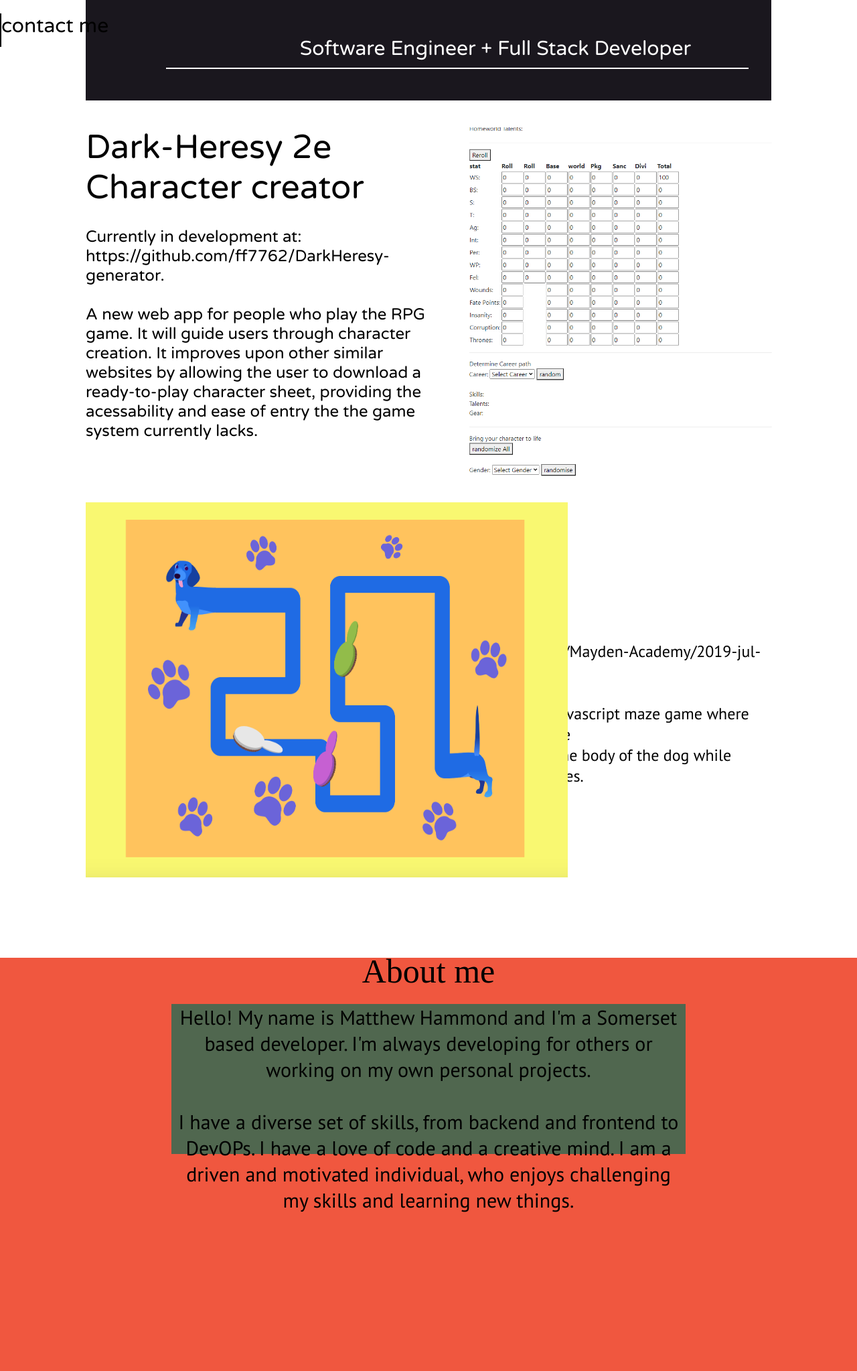
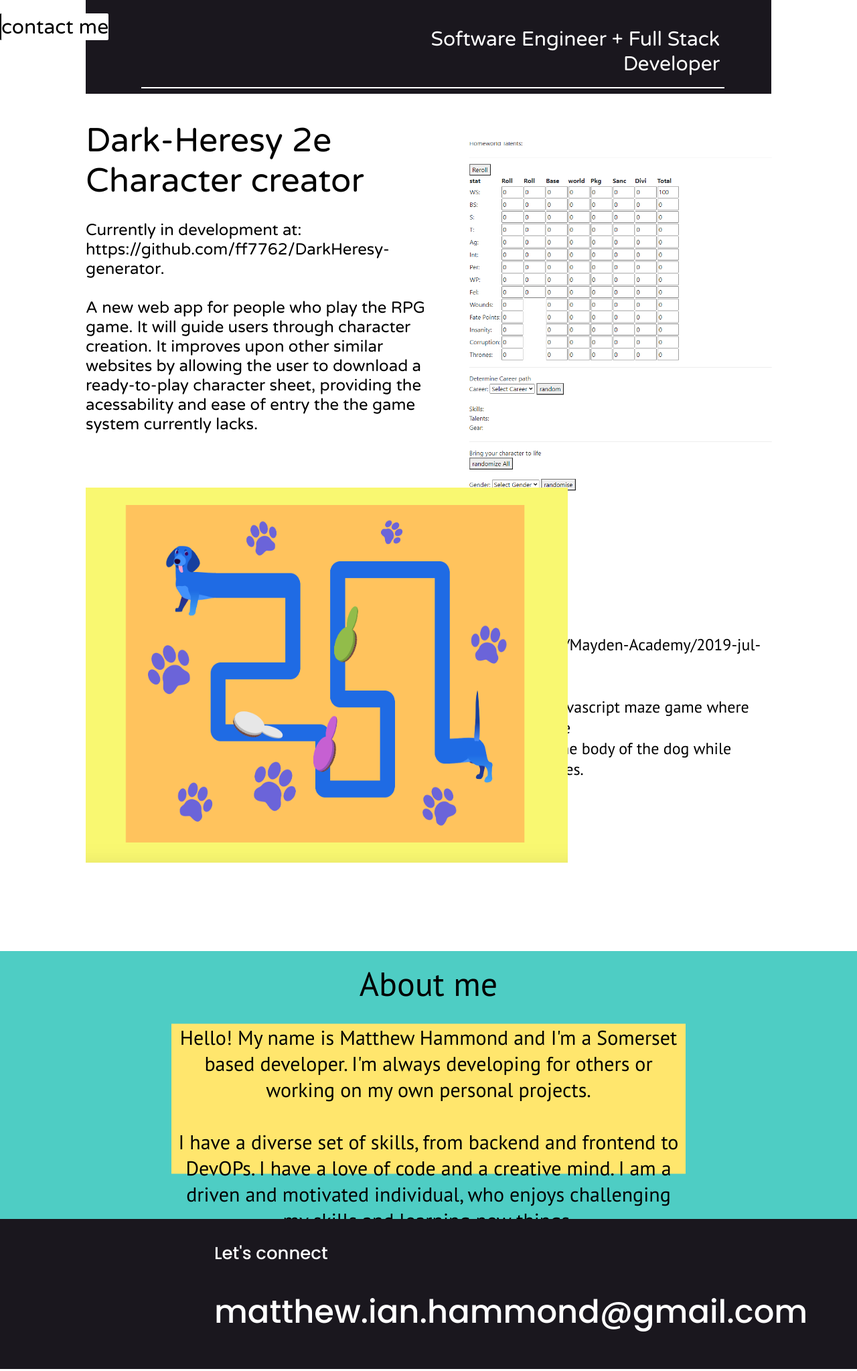
Before and after one commit to ff7762/Portfolio, a plain HTML site: page index.html in a window 1280 px wide. Shown: the part 660-2707 px from the top of the page at 67% size. Drawn offline with Linux system fonts and the light colour scheme.

Commit message:
Changed px sizes to vm and vh to make site more responsive.

```diff
--- a/index.css
+++ b/index.css
@@ -4,6 +4,11 @@
     margin: 0;
     padding: 0;
 }
+
+html {
+    scroll-behavior: smooth;
+}
+
 
 @font-face {
   font-family: 'poppins';
@@ -38,17 +43,24 @@
 .contact {
     top: 85vh;
     border-left: 2px solid #000000;
+    border-top: 0px solid transparent;
+    border-bottom: 0px solid transparent;
+    border-right: 0px solid transparent;
     margin: 0px;
     padding: 0px;
-    height: 50px;
+    height: 5vh;
     z-index: 10;
     font-family: var;
+    font-size: 30px;
+    box-shadow: 0px 0px 0px transparent;
+    text-shadow: 0px 0px 0px transparent;
+    background: #ffffff;
+    border-radius: 2px;
+    scroll-behavior: smooth;
 }
 
 .sticky-helper {
-    font-size: 30px;
     text-align: left;
-
     position: sticky;
     top: 0;
     z-index: 10;
@@ -57,7 +69,7 @@
 .name {
     font-size: 30px;
     text-align: left;
-    margin-left: 20px;
+    margin-left: 3svw;
     position: sticky;
     top: 0;
     margin-left: 20px;
@@ -71,8 +83,8 @@
     color: #ffffff;
     z-index: 1;
     text-align: left;
-    padding-left: 20px;
-    padding-top: 20px;
+    padding-left: 2vw;
+    padding-top: 2vh;
 }
 
 .panel {
@@ -96,22 +108,21 @@
     color: #ffffff;
     font-size: 30px;
     padding-top: 60vh;
-    padding-left: 120px;
+    padding-left: 30vw;
     text-align: right;
-    padding-right: 120px;
-    padding-bottom: 10px;
+    padding-right: 6vw;
+    padding-bottom: 2vh;
 }
 
 .rule {
     width: 85%;
     border-top: 2px solid #ffffff;
-    padding-top: 640px;
-    margin-left: 120px;
+    margin-left: 6.5vw;
 }
 
 .project1 {
     height: 80vh;
-    padding-top: 40px;
+    padding-top: 5vh;
     background-color: #ffffff;
 }
 
@@ -125,8 +136,8 @@
     width: auto;
     height: auto;
     margin-left: 51vw;
-    padding-top: 60px;
-    top: -700px;
+    padding-top: 4vh;
+    top: -80vh;
 }
 
 .text-box {
@@ -149,7 +160,7 @@
     width: auto;
     height: auto;
     margin-left: 10vw;
-    padding-top: 60px;
+    padding-top: 6vh;
     top: -780px;
 }
 
@@ -161,21 +172,43 @@
 }
 
 .bio {
-    height: 80vh;
-    background-color: #F0573F
+    height: 50vh;
+    background-color: #4ecdc4;
 }
 
 .bio-panel {
     text-align: center;
-    background-color: #50674F;
+    background-color: #ffe66d;
     height: 28vh;
     width: 60vw;
     font-size: 30px;
     font-family: ptsans;
-    top: -200px;
+    top: -4vh;
 }
 
 .bio-title {
+    font-family: ptsans;
     font-size: 50px;
-    top: -220px;
+    top: -60px;
 }
+
+.contact-me {
+    height: 28vh;
+    background-color: #1A171E;
+}
+
+.lets-connect {
+    color: #ffffff;
+    font-size: 26px;
+    padding-left: 40vh;
+    padding-top: 4vh;
+    font-family: poppins;
+}
+
+.email {
+    color: #ffffff;
+    font-size: 48px;
+    padding-left: 40vh;
+    padding-top: 4vh;
+    font-family: poppins;
+}
--- a/index.html
+++ b/index.html
@@ -7,7 +7,9 @@
 </head>
 <body>
     <div class="sticky-helper">
-        <div class="contact">contact me</div>
+        <a class="contact-link" href="#contact-me">
+            <button class="contact" type="button">contact me</button>
+        </a>
     </div>
     <section class="landing">
         <div class="name">Matthew <br> Hammond</div>
@@ -72,5 +74,9 @@
             </div>
         <div>
     </section>
+    <section class="contact-me" id="contact-me">
+        <div class="lets-connect">Let's connect</div>
+        <div class="email">matthew.ian.hammond@gmail.com</div>
+    </section>
 </body>
 </html>
```
